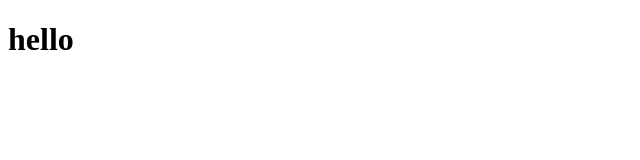
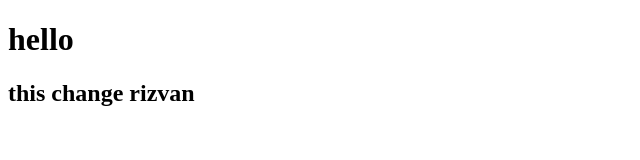
Before and after one commit to rizvanarodiya/git_teach, a plain HTML site: page index.html in a window 1280 px wide. Shown: the whole page, without its empty margins (0-640 px from the left). Drawn offline with Linux system fonts and the light colour scheme.

Commit message:
rizvan branch change this

```diff
--- a/index.html
+++ b/index.html
@@ -7,5 +7,6 @@
 </head>
 <body>
 	<h1>hello</h1>
+	<h2>this change rizvan</h2>
 </body>
 </html>
```
